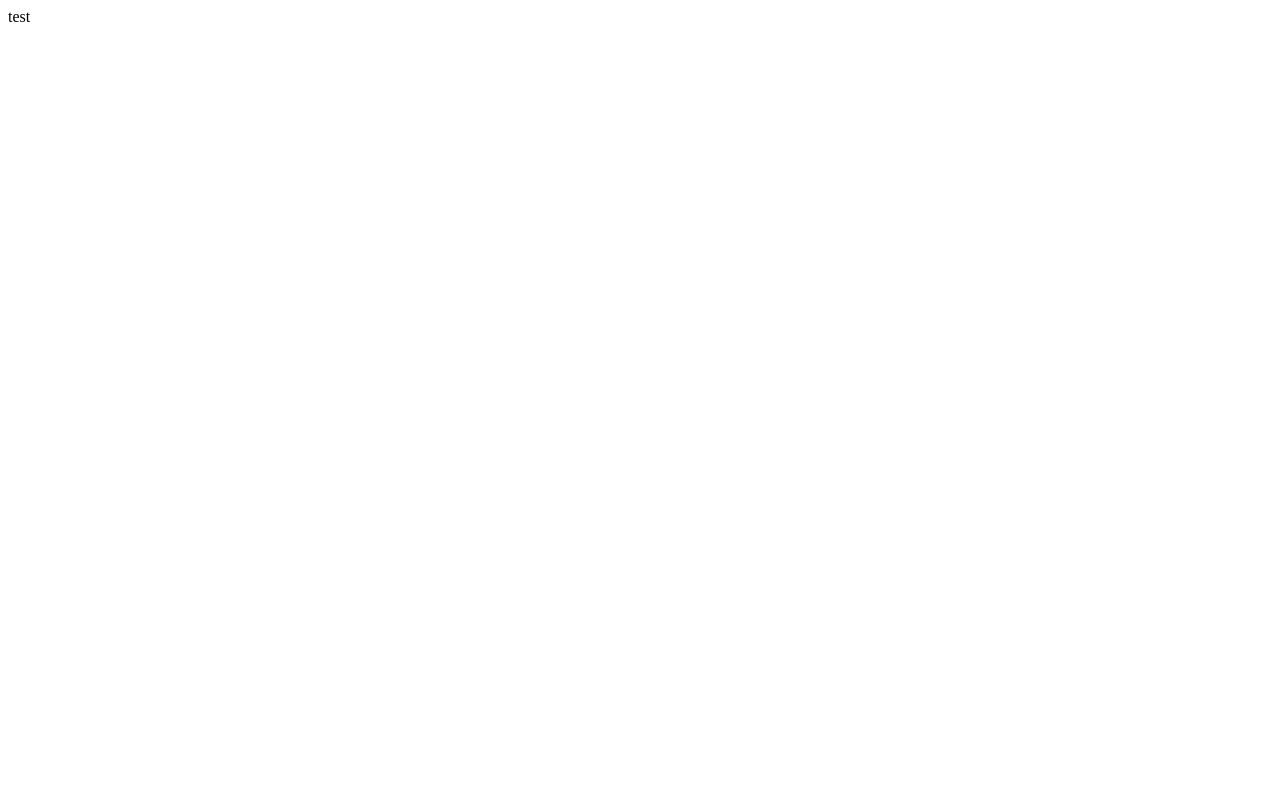
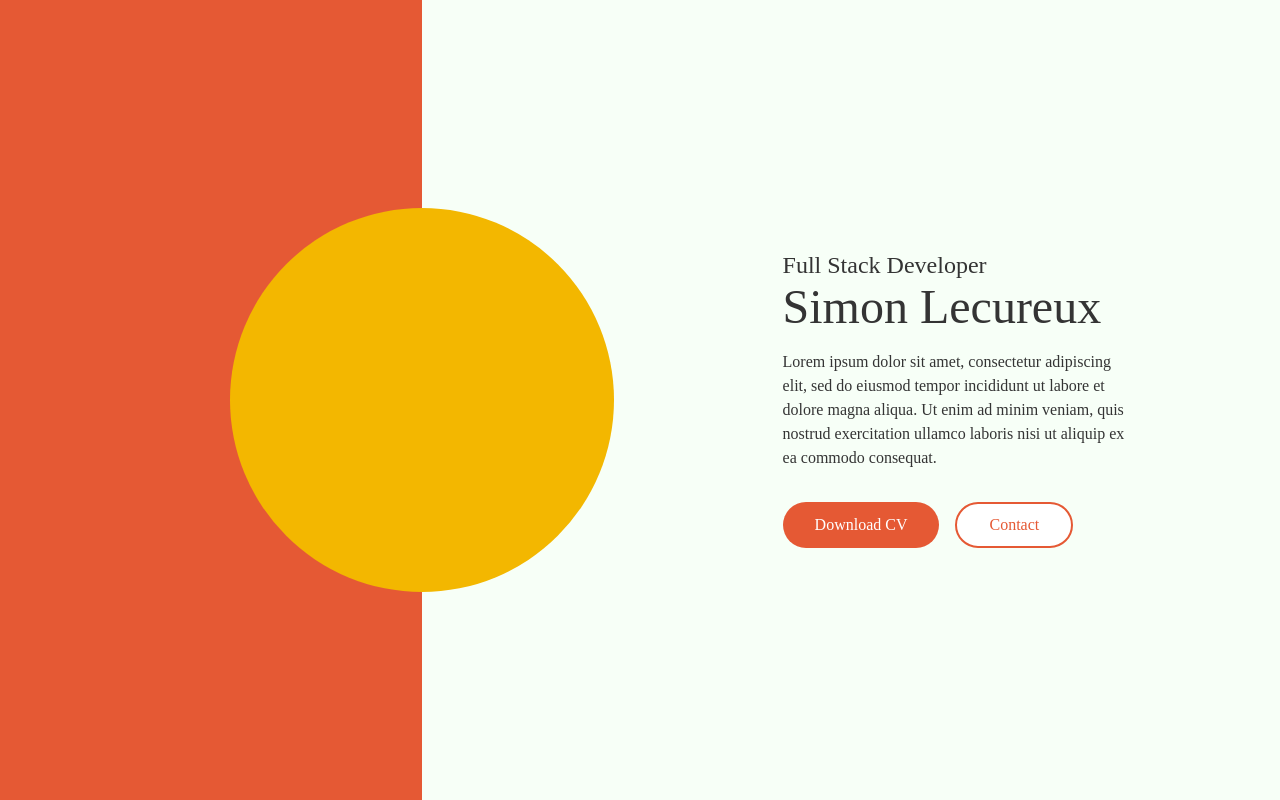
Before and after one commit to SLecureu/SLecureu.github.io, a React (Vite) app: page / in a window 1280 px wide. Built offline with nearby package versions, Linux system fonts and the light colour scheme.

Commit message:
feat && style(first page)

```diff
--- a/package.json
+++ b/package.json
@@ -12,7 +12,8 @@
     "dependencies": {
         "react": "^18.3.1",
         "react-dom": "^18.3.1",
-        "react-router-dom": "^6.26.2"
+        "react-router-dom": "^6.26.2",
+        "sass": "^1.79.1"
     },
     "devDependencies": {
         "@eslint/js": "^9.9.0",
@@ -24,6 +25,7 @@
         "eslint-plugin-react-hooks": "^5.1.0-rc.0",
         "eslint-plugin-react-refresh": "^0.4.9",
         "globals": "^15.9.0",
+        "sass-embedded": "^1.79.3",
         "vite": "^5.4.1"
     }
 }
--- a/src/App.jsx
+++ b/src/App.jsx
@@ -1,4 +1,5 @@
 import { Root } from "./import.js";
+import "./app.css";
 
 function App() {
     return (
--- /dev/null
+++ b/src/app.css
@@ -0,0 +1,9 @@
+*,
+*::before,
+*::after {
+    margin: 0;
+    padding: 0;
+    box-sizing: border-box;
+    font-family: Optimistic Display;
+    font-weight: 300;
+}
--- a/src/pages/root.jsx
+++ b/src/pages/root.jsx
@@ -1,5 +1,37 @@
-function Root() {
-    return <>test</>;
-}
+import "./root.scss";
+
+const Root = () => {
+    return (
+        <div className="page1">
+            <div className="page1__left" />
+            <div className="page1__round-shape">
+                {/* <img
+                    src={require("./greenThemeLight.png")}
+                    alt="Jane Doe"
+                    className="portfolio__image"
+                /> */}
+            </div>
+            <div className="page1__right">
+                <div className="description">
+                    <h2>Full Stack Developer</h2>
+                    <h1>Simon Lecureux</h1>
+                    <p>
+                        Lorem ipsum dolor sit amet, consectetur adipiscing elit,
+                        sed do eiusmod tempor incididunt ut labore et dolore
+                        magna aliqua. Ut enim ad minim veniam, quis nostrud
+                        exercitation ullamco laboris nisi ut aliquip ex ea
+                        commodo consequat.
+                    </p>
+                    <div className="buttons">
+                        <button className="btn btn--download">
+                            Download CV
+                        </button>
+                        <button className="btn btn--contact">Contact</button>
+                    </div>
+                </div>
+            </div>
+        </div>
+    );
+};
 
 export default Root;
--- /dev/null
+++ b/src/pages/root.scss
@@ -0,0 +1,123 @@
+// Sizes
+$tablet-width: 980px;
+$desktop-width: 1320px;
+
+// Colors
+$light-color: rgb(247, 255, 247);
+$dark-color: rgb(52, 52, 52);
+$first-color: rgb(229, 89, 52);
+$complementary-color: rgb(243, 183, 0);
+$second-color: rgb(42, 127, 98);
+
+.page1 {
+    height: 100vh;
+
+    display: flex;
+    align-items: center;
+    justify-content: space-between;
+
+    background-color: $light-color;
+
+    &__left {
+        width: 33%;
+        height: 100%;
+
+        background-color: $first-color;
+    }
+
+    &__round-shape {
+        width: 30vw;
+        height: 30vw;
+        // min-width: 300px;
+        // min-height: 300px;
+
+        position: absolute;
+        left: 18%;
+
+        background-color: $complementary-color;
+        border-radius: 50%;
+        overflow: hidden;
+
+        .page1__image {
+            width: 100%;
+
+            object-fit: cover;
+        }
+    }
+
+    &__right {
+        width: 66%;
+        height: 100%;
+
+        flex: 1;
+        display: flex;
+        align-items: center;
+
+        .description {
+            width: 40%;
+
+            margin-left: 42%;
+            text-align: left;
+
+            h2 {
+                font-size: 1.5rem;
+                color: $dark-color;
+            }
+
+            h1 {
+                margin-bottom: 1rem;
+
+                font-size: 3rem;
+                color: $dark-color;
+            }
+
+            p {
+                margin-bottom: 2rem;
+                line-height: 1.5;
+
+                color: $dark-color;
+                font-size: 1rem;
+            }
+
+            .buttons {
+                display: flex;
+                gap: 1rem;
+
+                .btn {
+                    padding: 0.75rem 2rem;
+
+                    border: none;
+                    border-radius: 25px;
+                    cursor: pointer;
+                    font-size: 1rem;
+                    transition: background-color 0.3s ease;
+                }
+
+                .btn--download {
+                    background-color: $first-color;
+                    color: white;
+
+                    &:hover {
+                        background-color: adjust-color(
+                            $first-color,
+                            $lightness: -10%
+                        );
+                    }
+                }
+
+                .btn--contact {
+                    background-color: white;
+                    color: $first-color;
+                    border: 2px solid $first-color;
+
+                    &:hover {
+                        background-color: adjust-color(
+                            $first-color,
+                            $lightness: 20%
+                        );
+                    }
+                }
+            }
+        }
+    }
+}
--- a/vite.config.js
+++ b/vite.config.js
@@ -4,4 +4,11 @@ import react from "@vitejs/plugin-react";
 // https://vitejs.dev/config/
 export default defineConfig({
     plugins: [react()],
+    css: {
+        preprocessorOptions: {
+            scss: {
+                api: "modern", // or 'modern-compiler'
+            },
+        },
+    },
 });
```
Also changed, not shown: 1 other file (tests, documents, lock files or other folders).
